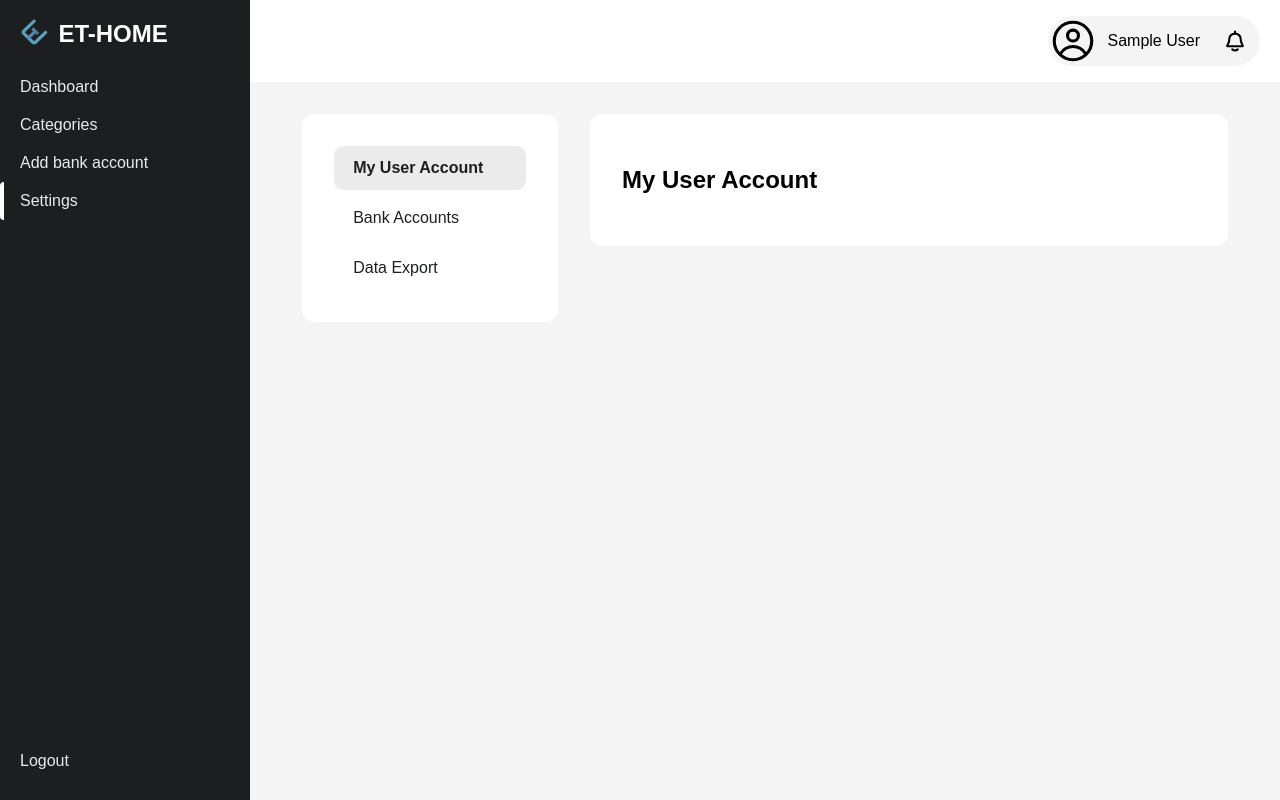
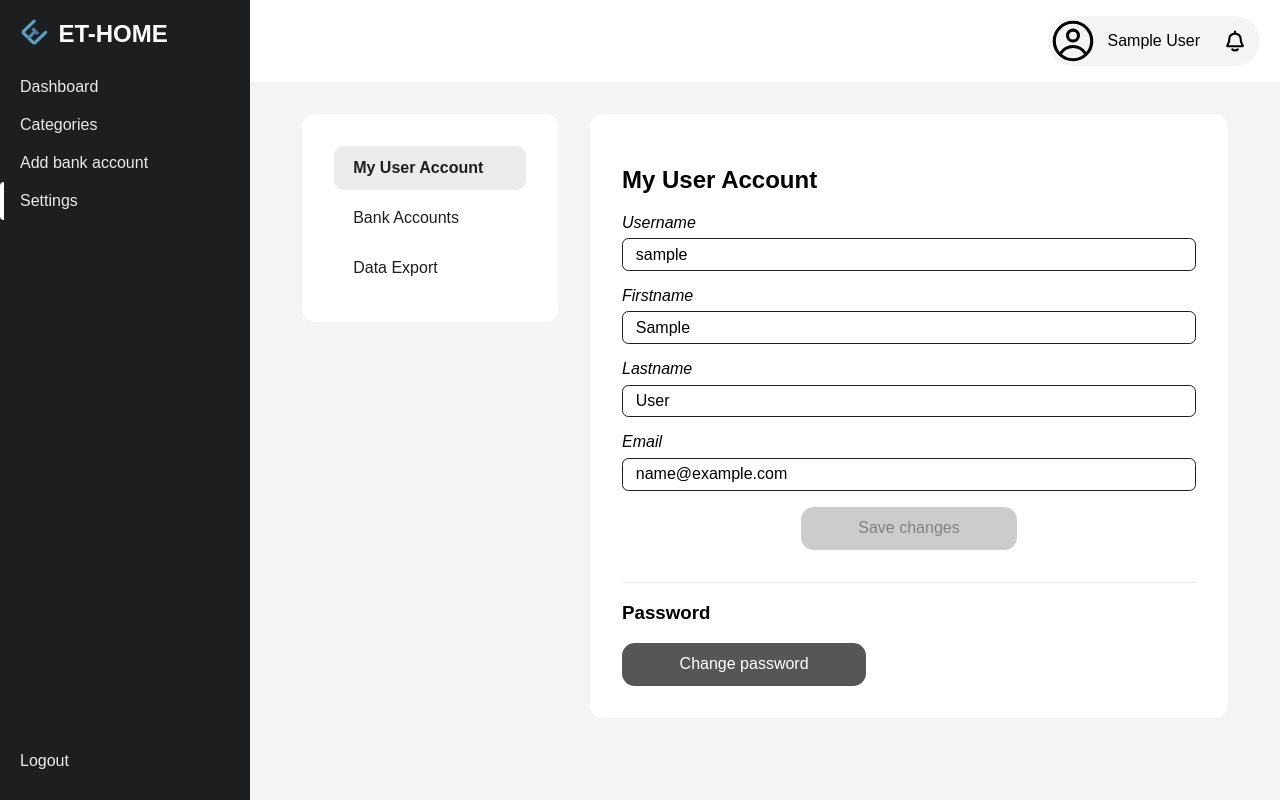
Before and after one commit to anouillz/ET-HOME, a Django app: page /settings/ in a window 1280 px wide. Run offline with Django 5.2, Linux system fonts and the light colour scheme; the visitor is signed in with stand-in values (Sample User, id 1).

Commit message:
added profile settings + change password form

```diff
--- a/src/app/ET_HOME/api_urls.py
+++ b/src/app/ET_HOME/api_urls.py
@@ -6,6 +6,9 @@ app_name = "api"
 
 urlpatterns = [
     path("", api_views.api_access, name="doc"),
+
+    path("user/change_password/", api_views.change_password, name="change_password"),
+    path("user/", api_views.modify_user, name="modify_user"),
 
     # Accounts
     path("accounts/<uuid:id>/transactions/<date:first_date>/<date:second_date>/", api_views.get_account_transactions, name="get_account_transactions"),
--- a/src/app/ET_HOME/templates/settings/account.html
+++ b/src/app/ET_HOME/templates/settings/account.html
@@ -1,4 +1,52 @@
 <h2 class="title">My User Account</h2>
 <div class="account">
-
+    <section class="info">
+        <form id="user-form">
+            <div class="field">
+                <label for="username">Username</label>
+                <input type="text" name="username" id="username" placeholder="johnny" autocomplete="username" required value="{{ user.username }}">
+            </div>
+            <div class="field">
+                <label for="firstname">Firstname</label>
+                <input type="text" name="first_name" id="firstname" placeholder="John" autocomplete="given-name" required value="{{ user.first_name }}">
+            </div>
+            <div class="field">
+                <label for="lastname">Lastname</label>
+                <input type="text" name="last_name" id="lastname" placeholder="Doe" autocomplete="family-name" required value="{{ user.last_name }}">
+            </div>
+            <div class="field">
+                <label for="email">Email</label>
+                <input type="email" name="email" id="email" placeholder="john@doe.com" autocomplete="email" required value="{{ user.email }}">
+            </div>
+            <button type="submit" disabled>Save changes</button>
+        </form>
+    </section>
+    <section class="password">
+        <h3>Password</h3>
+        <button id="change-pwd-btn">Change password</button>
+    </section>
 </div>
+<div class="popup" id="change-pwd-popup">
+    <div class="popup-container">
+        <h2 class="title">Change password</h2>
+        <form id="password-form">
+            <input style="display:none;" type="text" name="username" autocomplete="username" value="{{ user.username }}">
+            <div class="field">
+                <label for="current_password">Current password</label>
+                <input type="password" name="current_password" id="current_password" autocomplete="current-password" required>
+            </div>
+            <div class="field">
+                <label for="new_password">New password</label>
+                <input type="password" name="new_password" id="new_password" autocomplete="new-password" required>
+            </div>
+            <div class="field">
+                <label for="confirm_password">Confirm password</label>
+                <input type="password" name="confirm_password" id="confirm_password" autocomplete="new-password" required>
+            </div>
+            <div class="actions">
+                <button type="button" class="cancel">Cancel</button>
+                <button type="submit" class="confirm">Submit</button>
+            </div>
+        </form>
+    </div>
+</div>
--- a/src/app/ET_HOME/templates/settings/export.html
+++ b/src/app/ET_HOME/templates/settings/export.html
@@ -2,9 +2,10 @@
 <div class="export">
     <p>Export all your financial data into a JSON file. Confirm your password below and press the button</p>
     <form id="export-form">
+        <input style="display:none;" type="text" name="username" autocomplete="username" value="{{ user.username }}">
         <div class="field">
             <label for="password">Password</label>
-            <input type="password" name="password" id="password">
+            <input type="password" name="password" id="password" autocomplete="current-password" required>
         </div>
         <button type="submit">Export</button>
     </form>
--- a/src/app/ET_HOME/views.py
+++ b/src/app/ET_HOME/views.py
@@ -87,7 +87,8 @@ def dashboard_view(request):
 @login_required
 def settings_view(request):
     context = {
-        "accounts": BankAccount.objects.filter(user=request.user).order_by("added_at")
+        "accounts": BankAccount.objects.filter(user=request.user).order_by("added_at"),
+        "user": request.user
     }
     return render(request, "settings.html", context)
 
--- a/src/app/static/css/settings.css
+++ b/src/app/static/css/settings.css
@@ -50,7 +50,6 @@
     display: none;
 }
 
-
 form {
     display: flex;
     flex-direction: column;
@@ -67,7 +66,7 @@ form {
         font-style: italic;
     }
 
-    input, button {
+    input {
         font-family: inherit;
         font-size: inherit;
     }
@@ -79,18 +78,47 @@ form {
     }
 
     button {
+        align-self: center;
+    }
+}
+
+.tab > .account, .tab > .export {
+    button {
+        font-family: inherit;
+        font-size: inherit;
         background-color: var(--dark-2);
         color: var(--light-1);
         padding: 0.8em 3.6em;
         border: none;
         border-radius: 0.8em;
-        align-self: center;
         cursor: pointer;
+
+        &.inverted {
+            background-color: var(--light-2);
+            color: var(--dark-1);
+            border: solid var(--light-4) 1px;
+        }
     }
 
     button:hover {
         background-color: var(--dark-3);
+
+        &.inverted {
+            background-color: var(--light-3);
+        }
     }
+
+    button:disabled {
+        background-color: var(--light-4);
+        color: var(--dark-4);
+        pointer-events: none;
+        cursor: default;
+    }
+}
+
+section:not(:last-child) {
+    border-bottom: solid var(--light-3) 1px;
+    padding-bottom: 2em;
 }
 
 #bank-accounts .accounts {
@@ -241,6 +269,7 @@ form {
 
                 &.cancel {
                     background-color: var(--light-3);
+                    color: var(--dark-1);
                     &:hover {
                         background-color: var(--light-2);
                     }
@@ -253,6 +282,14 @@ form {
                         background-color: #ce4848;
                     }
                 }
+
+                &.confirm {
+                    background-color: #63bd47;
+                    color: var(--light-1);
+                    &:hover {
+                        background-color: #5aad40;
+                    }
+                }
             }
         }
     }
--- a/src/app/static/js/settings.js
+++ b/src/app/static/js/settings.js
@@ -70,16 +70,40 @@ function deleteAccount(id) {
     })
 }
 
+function saveUserInfo() {
+    let data = new FormData(document.getElementById("user-form"))
+    apiPost("user/", data).then(res => {
+        if (res.status === "success") {
+            window.location.reload()
+        } else {
+            alert(res.error)
+        }
+    })
+}
+
+function changePassword() {
+    let data = new FormData(document.getElementById("password-form"))
+    apiPost("user/change_password/", data).then(res => {
+        if (res.status === "success") {
+            window.location.reload()
+        } else {
+            alert(res.error)
+        }
+    })
+}
+
 window.addEventListener("hashchange", () => updateTab())
 
 window.addEventListener("load", () => {
     updateTab()
 
+    // Export
     document.getElementById("export-form").addEventListener("submit", e => {
         e.preventDefault()
         exportData()
     })
 
+    // Accounts
     let deletePopup = document.getElementById("confirm-delete-popup")
     deletePopup.querySelector(".actions .cancel").addEventListener("click", () => closePopups())
     deletePopup.querySelector(".actions .delete").addEventListener("click", () => deleteAccount(deletePopup.dataset.account))
@@ -92,4 +116,24 @@ window.addEventListener("load", () => {
             showDeletePopup(id, number)
         })
     })
+
+    // User account
+    let userForm = document.getElementById("user-form")
+    userForm.addEventListener("submit", e => {
+        e.preventDefault()
+        saveUserInfo()
+    })
+    userForm.addEventListener("input", () => {
+        userForm.querySelector("button").disabled = false
+    })
+
+    let passwordPopup = document.getElementById("change-pwd-popup")
+    document.getElementById("change-pwd-btn").addEventListener("click", () => {
+        passwordPopup.classList.add("show")
+    })
+    passwordPopup.querySelector(".actions .cancel").addEventListener("click", () => closePopups())
+    document.getElementById("password-form").addEventListener("submit", e => {
+        e.preventDefault()
+        changePassword()
+    })
 })
```
Also changed, not shown: src/app/ET_HOME/api_views.py (+62 -39 lines), src/app/ET_HOME/templates/change_password.html (deleted, +0 -24 lines).
